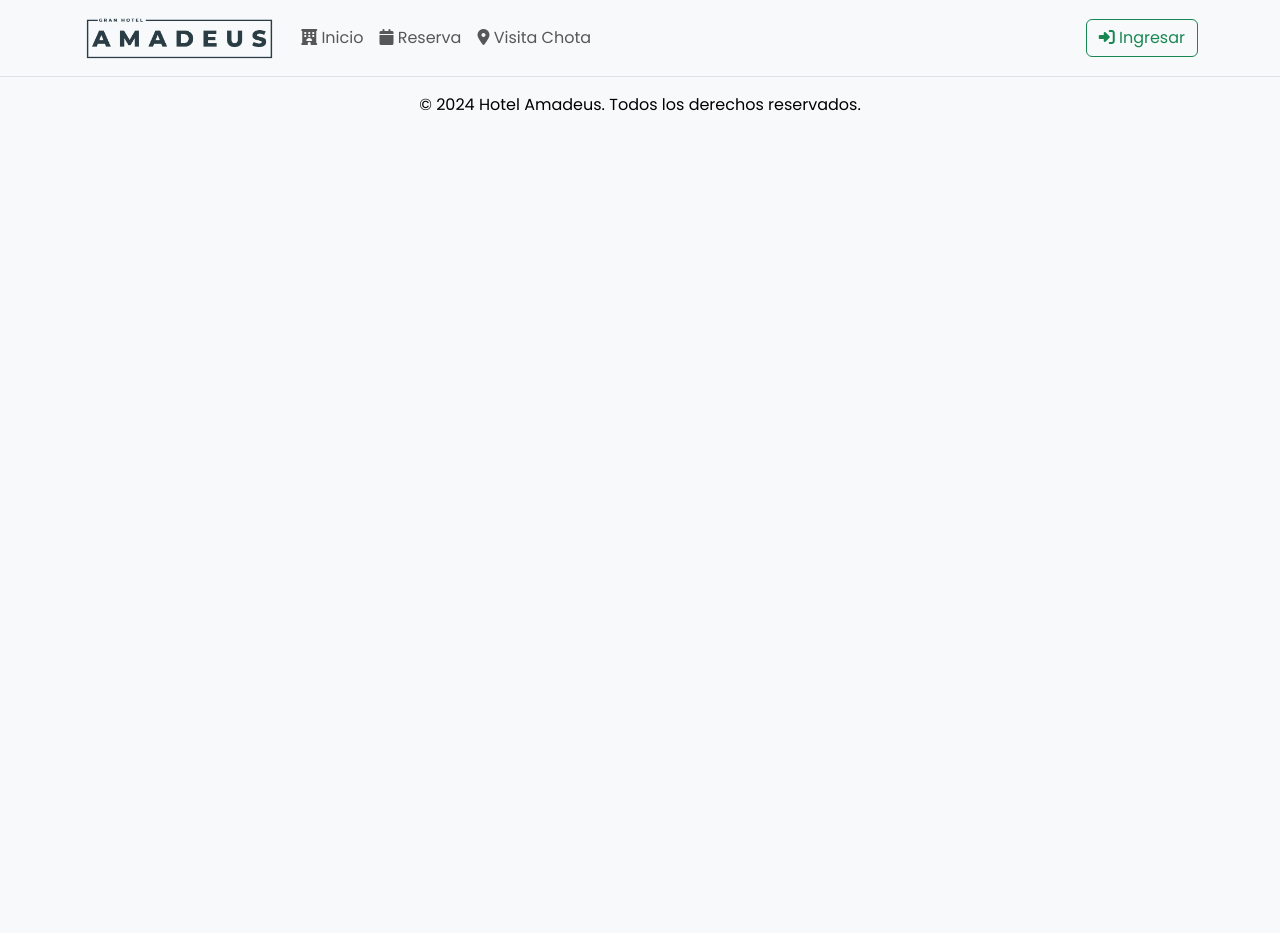
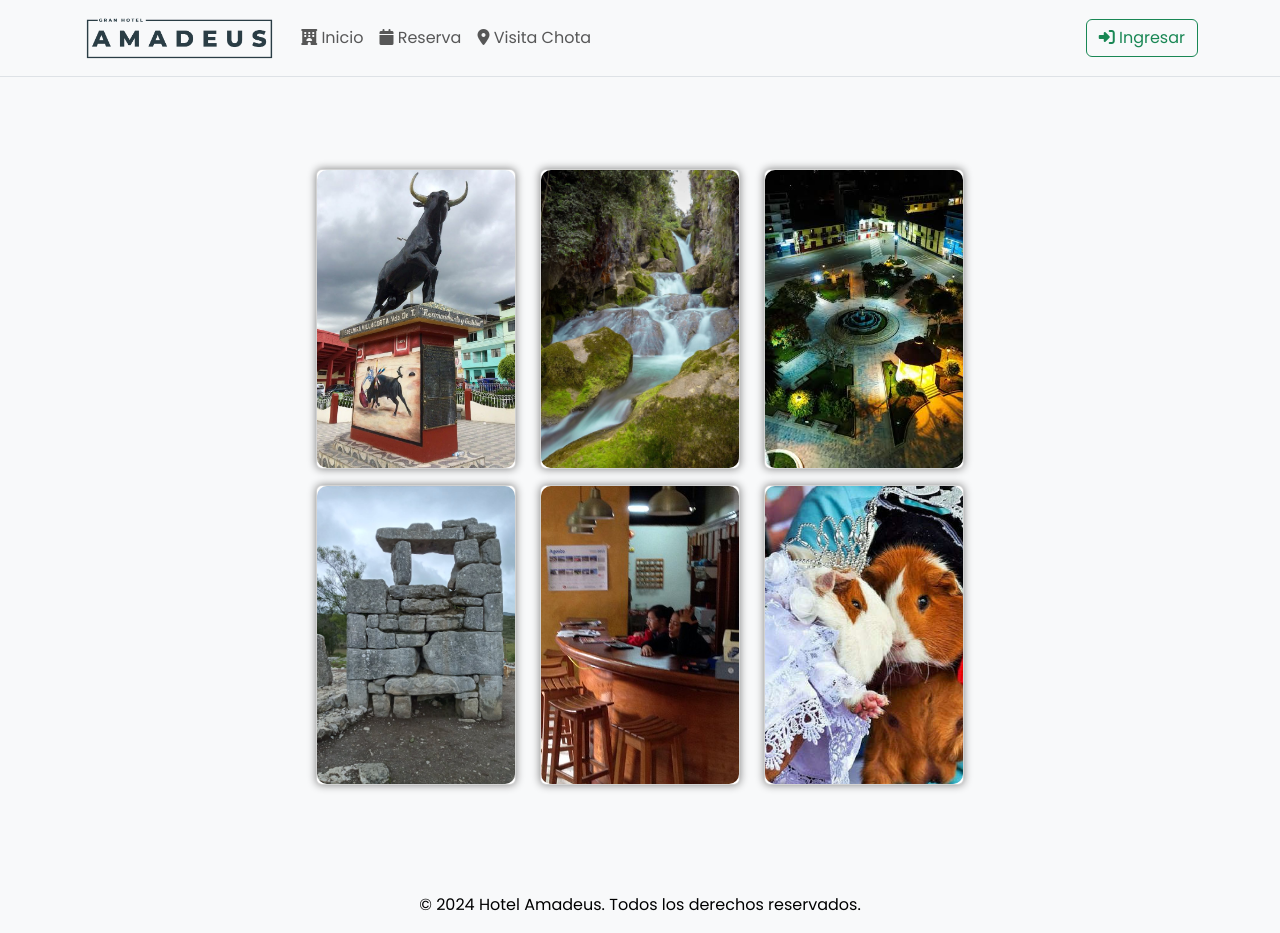
Before and after one commit to seminarioA/tf_taller_web, a plain HTML site: page visita-chota.html in a window 1280 px wide. Before the commit the page ends 800 px from the top, so only its background shows below. Drawn offline with nearby package versions, Linux system fonts and the light colour scheme; a web font is replaced by a local one.

Commit message:
cards visita chota

```diff
--- /dev/null
+++ b/css/visita-chota.css
@@ -0,0 +1,43 @@
+.card-container {
+    perspective: 1000px;
+}
+
+.card {
+    width: 200px;
+    height: 300px;
+    position: relative;
+    transform-style: preserve-3d;
+    transition: transform 0.6s;
+    box-shadow: 0 0 8px 0 gray;
+}
+
+.card:hover {
+    transform: rotateY(180deg);
+}
+
+.card-front,
+.card-back {
+    position: absolute;
+    width: 100%;
+    height: 100%;
+    backface-visibility: hidden;
+    border-radius: 10px;
+    overflow: hidden;
+}
+
+.card-front {
+    background-size: cover;
+    background-position: center;
+}
+
+.card-back {
+    background-color: #f8f9fa;
+    display: flex;
+    justify-content: center;
+    align-items: center;
+    transform: rotateY(180deg);
+    color: #333;
+    font-size: 1rem;
+    padding: 10px;
+    text-align: center;
+}
--- a/visita-chota.html
+++ b/visita-chota.html
@@ -10,31 +10,29 @@
         integrity="sha512-Kc323vGBEqzTmouAECnVceyQqyqdsSiqLQISBL29aUW4U/M7pSPA/gEUZQqv1cwx4OnYxTxve5UMg5GT6L4JJg=="
         crossorigin="anonymous" referrerpolicy="no-referrer" />
     <script src="https://cdnjs.cloudflare.com/ajax/libs/crypto-js/4.1.1/crypto-js.min.js"></script>
-    <link rel="stylesheet" href="/css/styles.css"></link>
+    <link rel="stylesheet" href="/css/styles.css">
+    </link>
     <link rel="preconnect" href="https://fonts.googleapis.com" />
     <link rel="preconnect" href="https://fonts.gstatic.com" crossorigin />
     <link
-        href="https://fonts.googleapis.com/css2?family=Fredoka:wght@300..700&family=Host+Grotesk:ital,wght@0,300..800;1,300..800&family=Poppins:ital,wght@0,100;0,200;0,300;0,400;0,500;0,600;0,700;0,800;0,900;1,100;1,200;1,300;1,400;1,500;1,600;1,700;1,800;1,900&display=swap"
+        href="https://fonts.googleapis.com/css2?family=Fredoka:wght@300..700&family=Host+Grotesk:ital,wght@0,300..800;1,300..800&family=Poppins:ital,wght@0,100;0,200;0,300;0,400;0,500;0,600;0,700;0,800;0,900&display=swap"
         rel="stylesheet" />
-    <title>Registro - Hotel Amadeus</title>
+    <title>Visita Chota - Hotel Amadeus</title>
+    <link rel="stylesheet" href="css/visita-chota.css">
+
 </head>
 
 <body class="text-bg-light">
     <header class="navbar navbar-expand-lg navbar-light bg-light border-bottom">
         <div class="container">
-            <!-- Logo -->
             <a class="navbar-brand" href="index.html">
                 <img src="/assets/logoHeader.png" class="img-fluid" alt="Logo Hotel Amadeus"
                     style="max-height: 50px;" />
             </a>
-
-            <!-- Botón de hamburguesa -->
             <button class="navbar-toggler" type="button" data-bs-toggle="collapse" data-bs-target="#navbarsExample03"
                 aria-controls="navbarsExample03" aria-expanded="false" aria-label="Toggle navigation">
                 <span class="navbar-toggler-icon"></span>
             </button>
-
-            <!-- Contenido del menú -->
             <div class="collapse navbar-collapse" id="navbarsExample03">
                 <ul class="navbar-nav me-auto mb-2 mb-lg-0">
                     <li class="nav-item">
@@ -54,19 +52,72 @@
                         <a class="nav-link" href="/check-in.html"><i class="fa-solid fa-bookmark"></i> Check In</a>
                     </li>
                 </ul>
-
-                <!-- Botón Ingresar -->
-
                 <a href="/login.html" class="btn btn-outline-success" type="button" id="menu-iniciar-sesion">
                     <i class="fa-solid fa-right-to-bracket"></i> Ingresar
                 </a>
                 <a href="/login.html" class="btn btn-outline-danger" type="button" id="menu-cerrar-sesion">
                     <i class="fa-solid fa-right-to-bracket"></i> Cerrar Sesión
                 </a>
-
             </div>
         </div>
     </header>
+
+    <main>
+        <div class="container d-flex flex-column align-items-center justify-content-center vh-100">
+            <div class="row justify-content-center mb-3">
+                <div class="col-md-4 d-flex justify-content-center">
+                    <div class="card-container">
+                        <div class="card">
+                            <div class="card-front" style="background-image: url('/assets/visitaChota/ColiseoChota.jpg');"></div>
+                            <div class="card-back">Plaza de Toros</div>
+                        </div>
+                    </div>
+                </div>
+                <div class="col-md-4 d-flex justify-content-center">
+                    <div class="card-container">
+                        <div class="card">
+                            <div class="card-front" style="background-image: url('/assets/visitaChota/cascadaChota.jpg');"></div>
+                            <div class="card-back">Información de la imagen 2</div>
+                        </div>
+                    </div>
+                </div>
+                <div class="col-md-4 d-flex justify-content-center">
+                    <div class="card-container">
+                        <div class="card">
+                            <div class="card-front" style="background-image: url('/assets/visitaChota/plazaDeArmasChota.jpg');"></div>
+                            <div class="card-back">Información de la imagen 3</div>
+                        </div>
+                    </div>
+                </div>
+            </div>
+            <div class="row justify-content-center">
+                <div class="col-md-4 d-flex justify-content-center">
+                    <div class="card-container">
+                        <div class="card">
+                            <div class="card-front" style="background-image: url('/assets/visitaChota/piedrasChota.jpg');"></div>
+                            <div class="card-back">Información de la imagen 4</div>
+                        </div>
+                    </div>
+                </div>
+                <div class="col-md-4 d-flex justify-content-center">
+                    <div class="card-container">
+                        <div class="card">
+                            <div class="card-front" style="background-image: url('/assets/visitaChota/barra-del-restaurant.jpg');"></div>
+                            <div class="card-back">Información de la imagen 5</div>
+                        </div>
+                    </div>
+                </div>
+                <div class="col-md-4 d-flex justify-content-center">
+                    <div class="card-container">
+                        <div class="card">
+                            <div class="card-front" style="background-image: url('/assets/visitaChota/bodaDeCuyes.jpg');"></div>
+                            <div class="card-back">Información de la imagen 6</div>
+                        </div>
+                    </div>
+                </div>
+            </div>
+        </div>
+    </main>
 
     <footer class="bg-light text-center py-3">
         <p class="mb-0">&copy; 2024 Hotel Amadeus. Todos los derechos reservados.</p>
```
Also changed, not shown: assets/visitaChota/BosqueDePiedrasChota.jpg (added), assets/visitaChota/ColiseoChota.jpg (added), assets/visitaChota/barra-del-restaurant.jpg (added), assets/visitaChota/bodaDeCuyes.jpg (added), assets/visitaChota/cascadaChota.jpg (added), assets/visitaChota/lagoChota.jpg (added), assets/visitaChota/piedrasChota.jpg (added), assets/visitaChota/plazaDeArmasChota.jpg (added).
